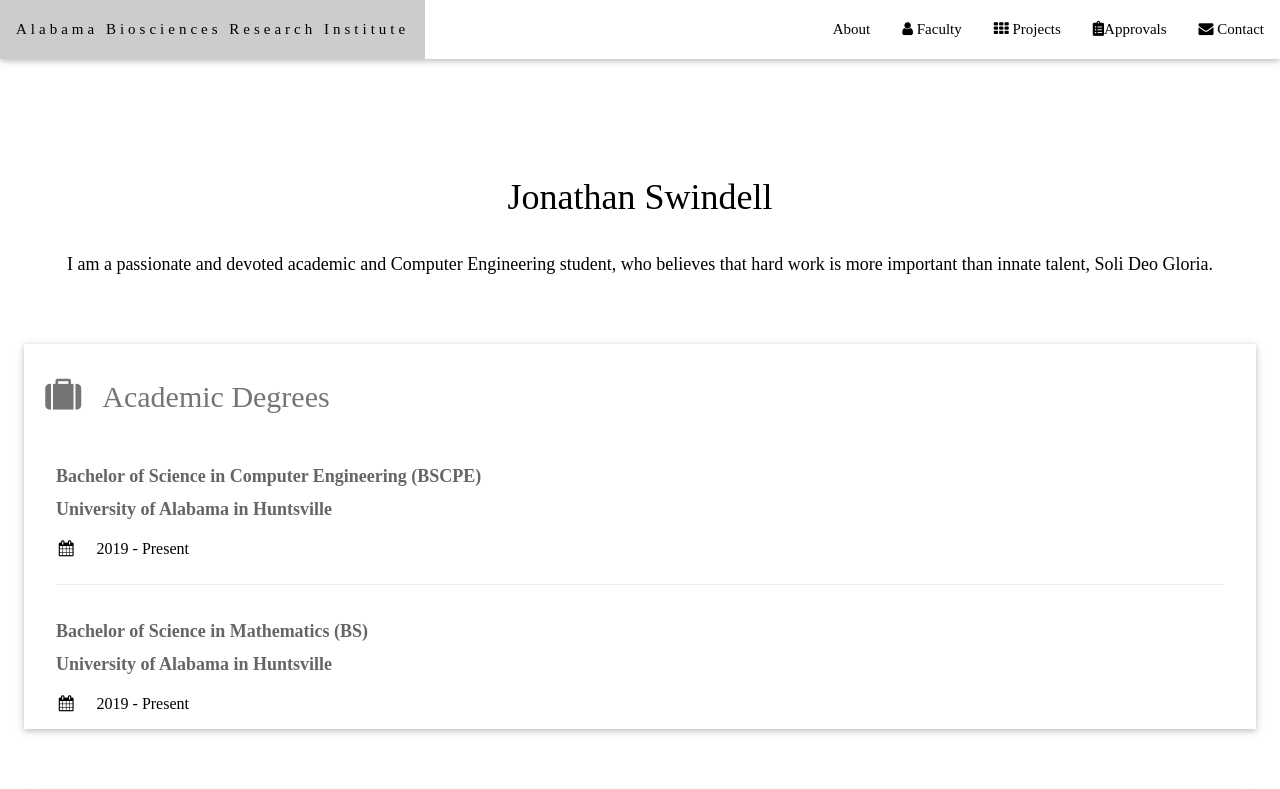
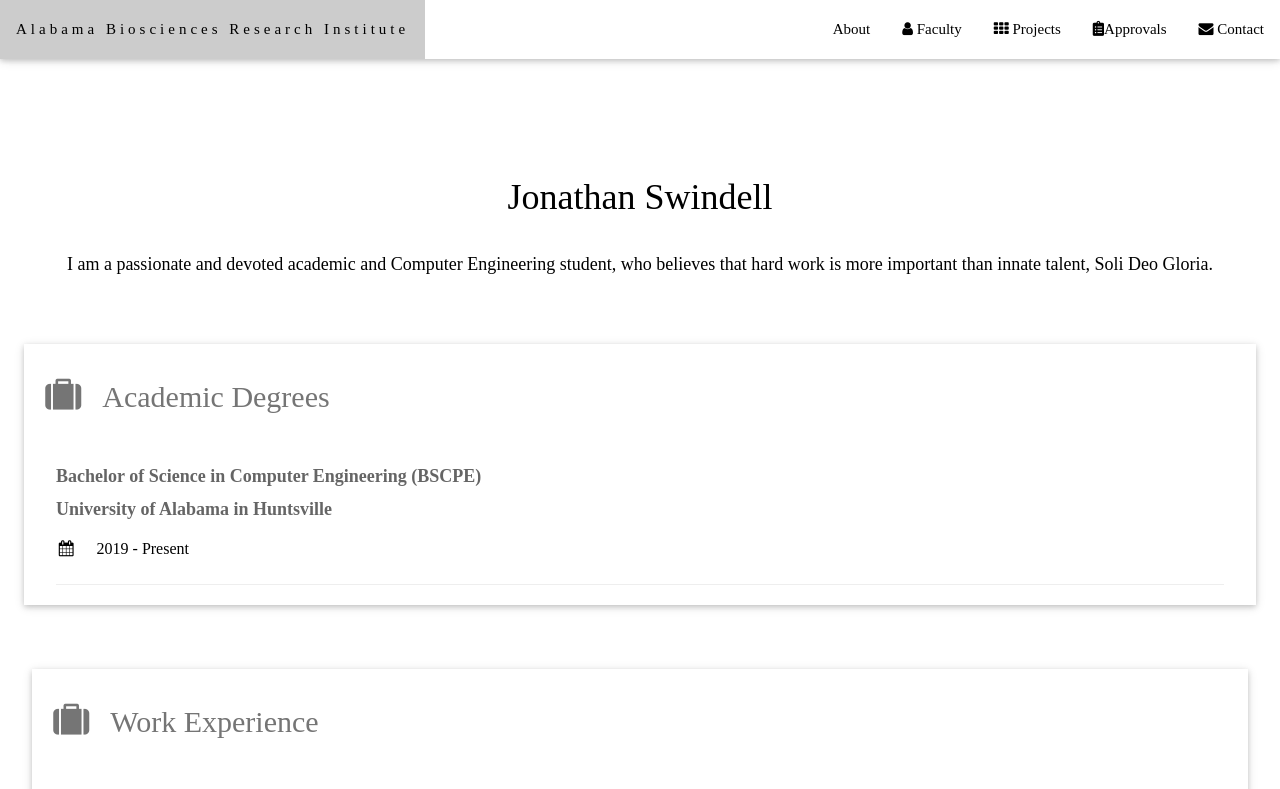
Before and after one commit to JonathanSwindell/Alabama-Biosciences-Research-Institute-Website, a plain HTML site: page FacultyPages/Swindell.html in a window 1280 px wide. Shown: the top 789 px of the page. Drawn offline with nearby package versions, Linux system fonts and the light colour scheme.

Commit message:
Spelling fix and content update.

```diff
--- a/FacultyPages/Swindell.html
+++ b/FacultyPages/Swindell.html
@@ -86,12 +86,6 @@
           <h5 class="w3-opacity"><b>Bachelor of Science in Computer Engineering (BSCPE)<br> University of Alabama in Huntsville</b></h5>
           <h6 class="w3-text"><i class="fa fa-calendar fa-fw w3-margin-right"></i> 2019 - Present </span></h6>
           <hr>
-        </div>
-        <!-- TODO Add or not -->
-        <div class="w3-container">
-          <!-- Double check BS or BA -->
-          <h5 class="w3-opacity"><b>Bachelor of Science in Mathematics (BS)<br> University of Alabama in Huntsville</b></h5>
-          <h6 class="w3-text"><i class="fa fa-calendar fa-fw w3-margin-right"></i> 2019 - Present </span></h6>
         </div>
     </div>
 
```
Also changed, not shown: Contact.html (+1 -1 lines).
